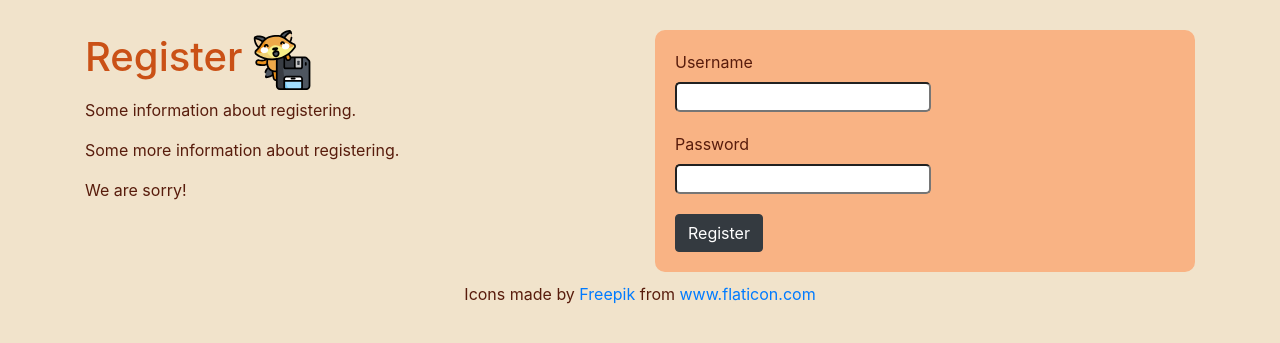
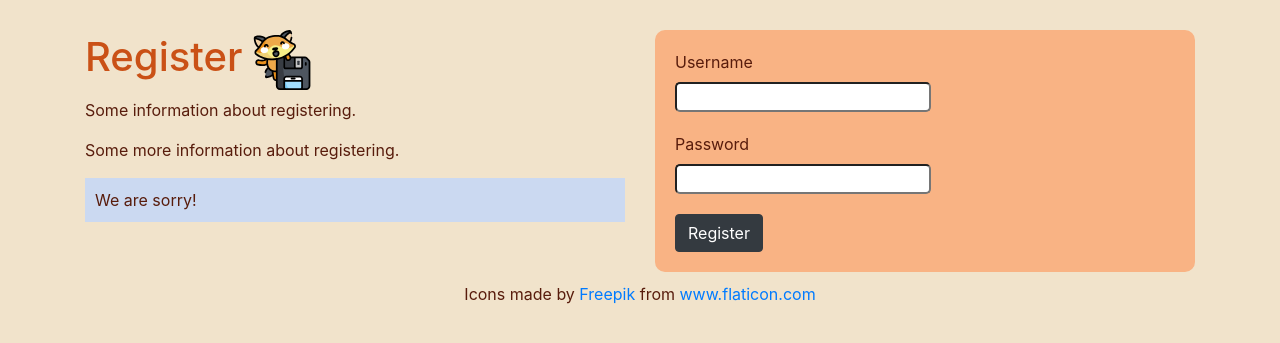
Before and after one commit to maxdemaio/bookFox, a Flask app: page /register in a window 1280 px wide. Shown: the part 56-399 px from the top of the page. Run offline with Flask 2, Linux system fonts and the light colour scheme; some libraries are stand-ins or nearby versions.

```diff
--- a/static/style.css
+++ b/static/style.css
@@ -44,8 +44,7 @@ input {
 }
 
 /* Apology flash */
-/* .apology {
-    text-align: left;
-    padding: 50px;
-    background-color: deepskyblue;
-} */
+.apology {
+    padding: 10px;
+    background-color: #cbd9f1;
+}
```
Also changed, not shown: static/apology.svg (added), static/book_detail.svg (added), static/icon.svg (added), static/results.svg (added), static/user_taken.svg (added).
